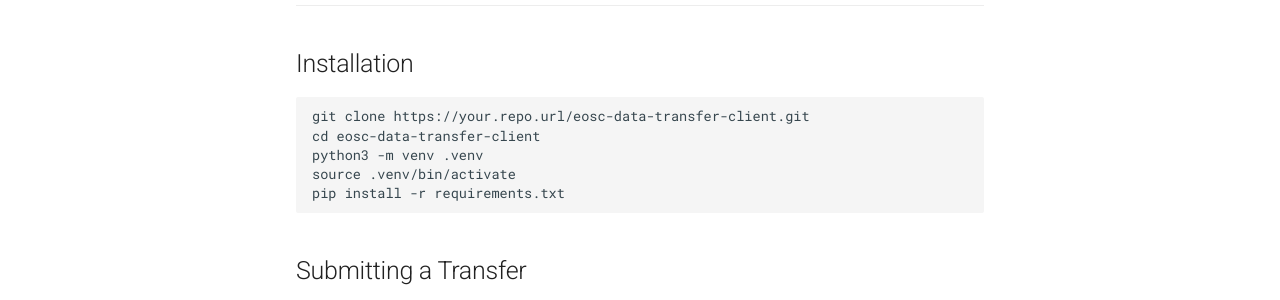
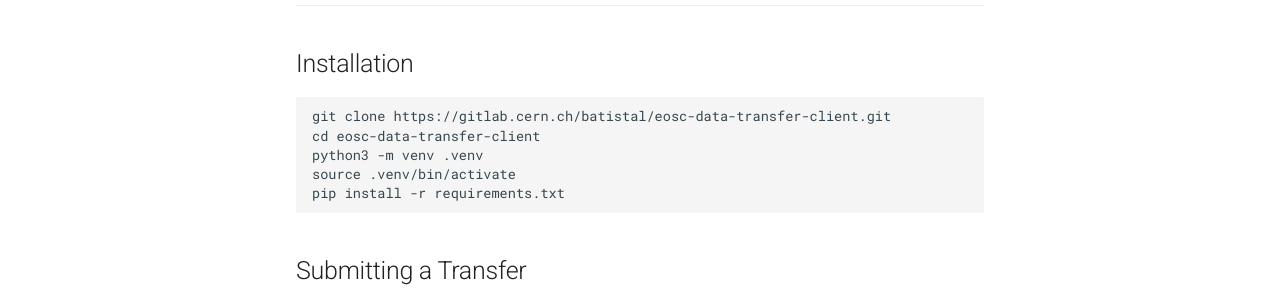
Before and after one commit to john-shepherdson/eosc-data-transfer-client, an MkDocs documentation site: the page built from docs/getting-started.md, in a window 1280 px wide and 900 px high. Shown: the part 409-709 px from the top of the window. Built offline with MkDocs 1.6.1 and Material for MkDocs 9.7.7, drawn with Linux system fonts in a browser that asks for light colours; some of the changed lines change nothing that is shown.

Commit message:
Docs: Fix wrong url

````diff
--- a/docs/getting-started.md
+++ b/docs/getting-started.md
@@ -13,7 +13,7 @@ This guide will walk you through setting up and using the **EOSC Data Transfer C
 ## Installation
 
 ```bash
-git clone https://your.repo.url/eosc-data-transfer-client.git
+git clone https://gitlab.cern.ch/batistal/eosc-data-transfer-client.git
 cd eosc-data-transfer-client
 python3 -m venv .venv
 source .venv/bin/activate
````
